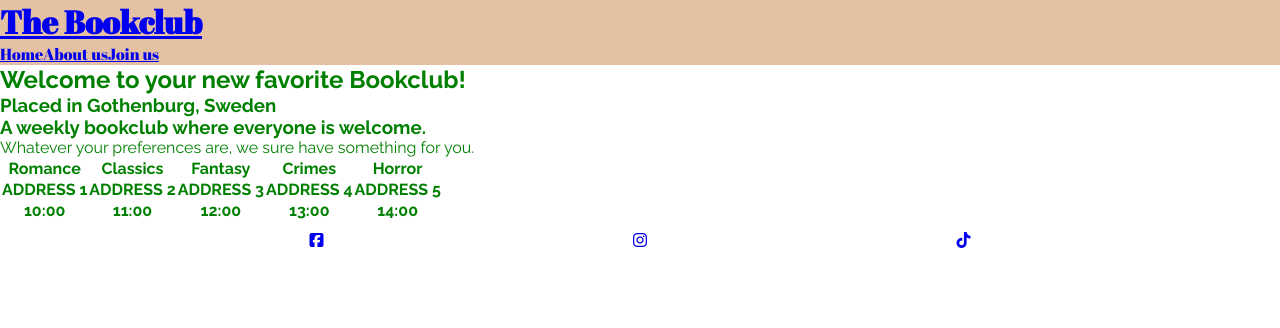
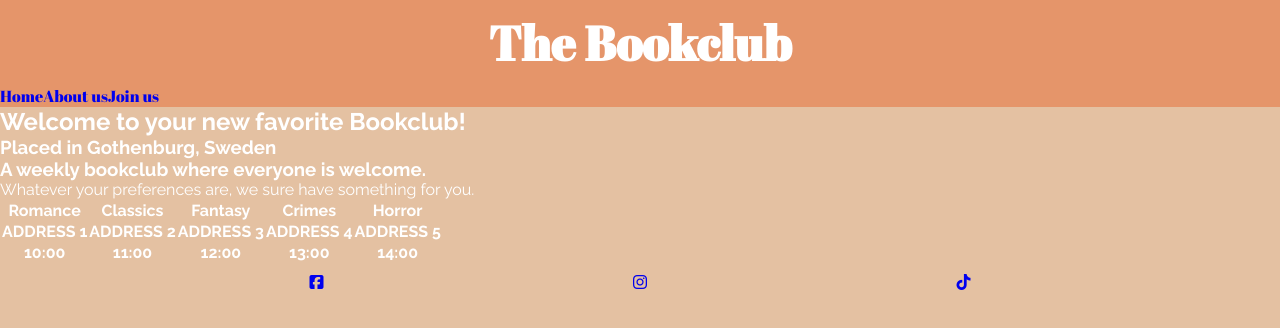
Before and after one commit to tildeholmqvist/projectone, a plain HTML site: page index.html in a window 1280 px wide. Drawn offline with Linux system fonts and the light colour scheme; files that its build step writes are made by us from their sources.

Commit message:
added som style to my header

```diff
--- a/assets/css/style.css
+++ b/assets/css/style.css
@@ -1,7 +1,7 @@
 /*Google Font import*/
 @import url('https://fonts.googleapis.com/css2?family=Abril+Fatface&family=Raleway:ital,wght@0,100;0,200;0,300;0,400;0,500;0,600;0,700;0,800;0,900;1,100;1,200;1,300;1,400;1,500;1,600;1,700;1,800;1,900&display=swap');
 
-/*general style for all elements*/
+/*general style that overrides for all elements*/
 * {
     /*this style is from the love-running project, to get the same result*/
     padding: 0;
@@ -9,11 +9,29 @@
     box-sizing: border-box;
 }
 
+/*general styles*/
+
+body {
+    background-color: #E4C1A2;
+    color: #ffff;
+    display: flex;
+    flex-direction: column;
+}
+
 /*header*/
 header {
-    background-color: #E4C1A2;
-    color: #E5956A;
+    background-color: #E5956A;
     font-family: 'Abril Fatface', serif;
+}
+
+#logo {
+    font-family: 'Abril Fatface',
+        serif;
+    font-size: 300%;
+    text-align: center;
+    padding: 10px;
+    text-decoration: none;
+    color: #ffff;
 }
 
 #menu {
@@ -24,23 +42,28 @@ header {
     display: flex;
 }
 
+a {
+    text-decoration: none;
+}
+
 /*maincontent*/
 main {
-    color: green;
+    background-color: #E4C1A2;
     font-family: 'Raleway',
         sans-serif;
+    flex: 0 1 auto;
+
 }
 
 /*footer*/
-footer {
-    color: black
-}
+footer {}
 
 #social-media {
     text-align: center;
     display: flex;
-    list-style-type: none;
     padding: 10px 0;
     justify-content: space-evenly;
-    color: black;
+    color: #ffff;
+    text-decoration: none;
+    list-style-type: none;
 }
--- a/index.html
+++ b/index.html
@@ -7,7 +7,7 @@
     <!--Titel-->
     <title>Bookclub - Gothenburg</title>
     <!--stylesheet-->
-    <link rel="stylesheet" href="assets/style.css" />
+    <link rel="stylesheet" href="assets/css/style.css" />
   </head>
   <body>
     <!--header-->
@@ -26,9 +26,7 @@
     </header>
     <!--Content for the first page, Main content-->
     <main>
-      <section id="hero">
-        </section>
-        <div>
+        <div id="welcome">
           <h2>Welcome to your new favorite Bookclub!</h2>
           <h3>Placed in Gothenburg, Sweden</h3>
         </div>
```
